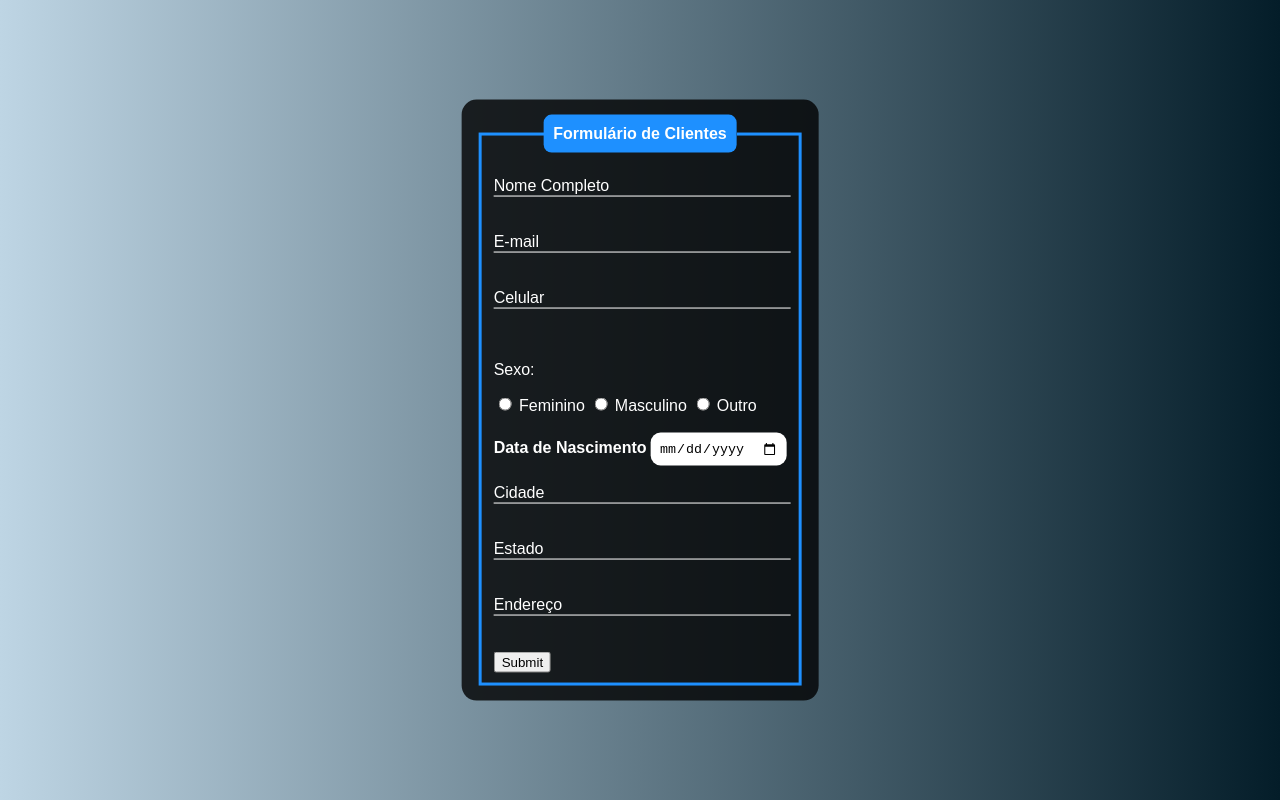
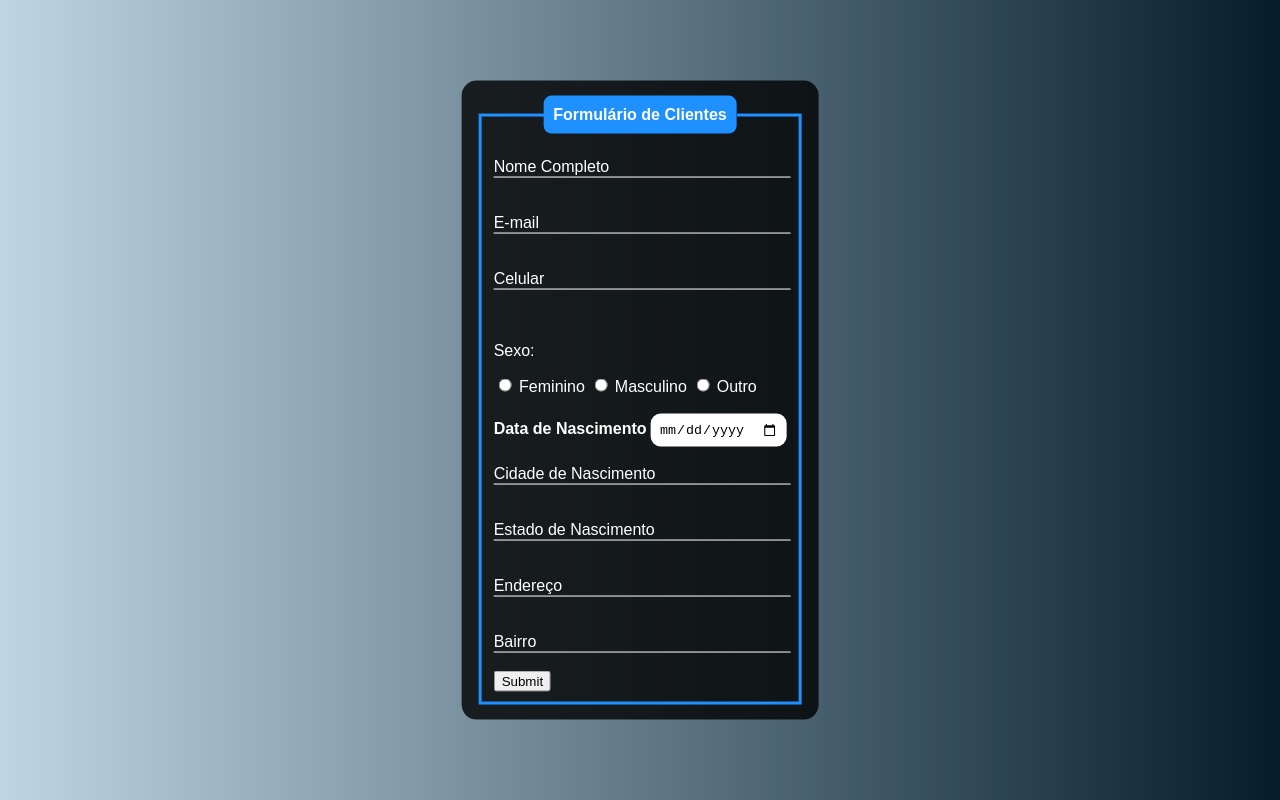
Before and after one commit to femiguel/Formul-rio, a plain HTML site: page 01/index.html in a window 1280 px wide. Drawn offline with Linux system fonts and the light colour scheme.

Commit message:
Alterei o estado e cidade e tambem acrescentei bairro

```diff
--- a/01/index.html
+++ b/01/index.html
@@ -97,12 +97,12 @@
                 <br><br>
                 <div class="inputbox">
                     <input type="text" name="cidade" id="cidade" class="inputUser" required>
-                    <label for="Nome" class="LabelInput">Cidade</label>
+                    <label for="Nome" class="LabelInput">Cidade de Nascimento</label>
                 </div>
                 <br><br>
                 <div class="inputbox">
                     <input type="text" name="estado" id="estado" class="inputUser" required>
-                    <label for="Nome" class="LabelInput">Estado</label>
+                    <label for="Nome" class="LabelInput">Estado de Nascimento</label>
                 </div>
                 <br><br>
                 <div class="inputbox">
@@ -110,6 +110,11 @@
                     <label for="Nome" class="LabelInput">Endereço</label>
                 </div>
                 <br><br>
+                <div class="inputbox">
+                    <input type="text" name="endereço" id="enreço" class="inputUser" required>
+                    <label for="Nome" class="LabelInput">Bairro</label>
+                </div>
+                <br>
                 <input type="submit" name="submit" id="submit">
 
             </fieldset>
```
